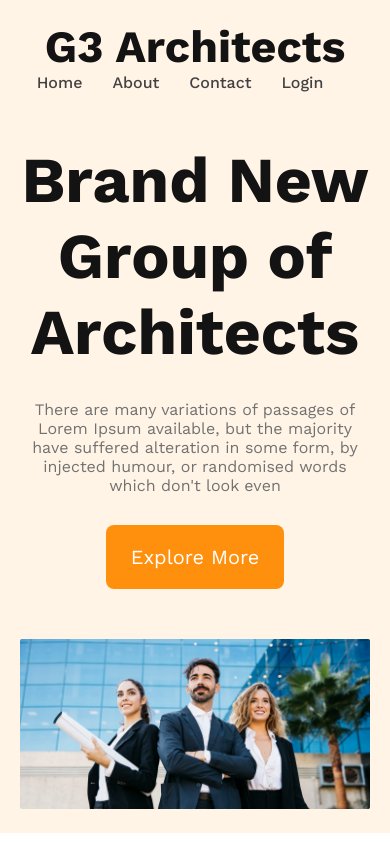
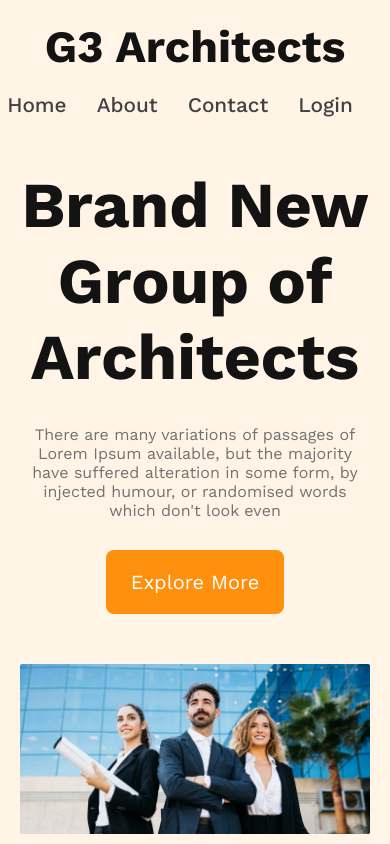
Before and after one commit to 28emon/G3-Architects, a plain HTML site: page index.html in a window 390 px wide. Shown: the top 844 px of the page. Drawn offline with nearby package versions, Linux system fonts and the light colour scheme.

Commit message:
some modified

```diff
--- a/styles/style.css
+++ b/styles/style.css
@@ -56,6 +56,7 @@ nav li {
 nav li a {
   color: #424242;
   text-decoration: none;
+  font-size: 1.3rem;
 }
 
 /* banner related style  */
@@ -170,6 +171,9 @@ main {
   .team-container, .features {
     flex-direction: column;
   }
+  nav{
+    gap: 20px;
+  }
   .features-content {
     width: 330px;
   }
@@ -201,6 +205,9 @@ main {
   .team-container, .features {
     flex-direction: column;
   }
+  nav{
+    gap: 20px;
+  }
   .features-img img{
     width: 95%;
     margin-left: 30px;
```
